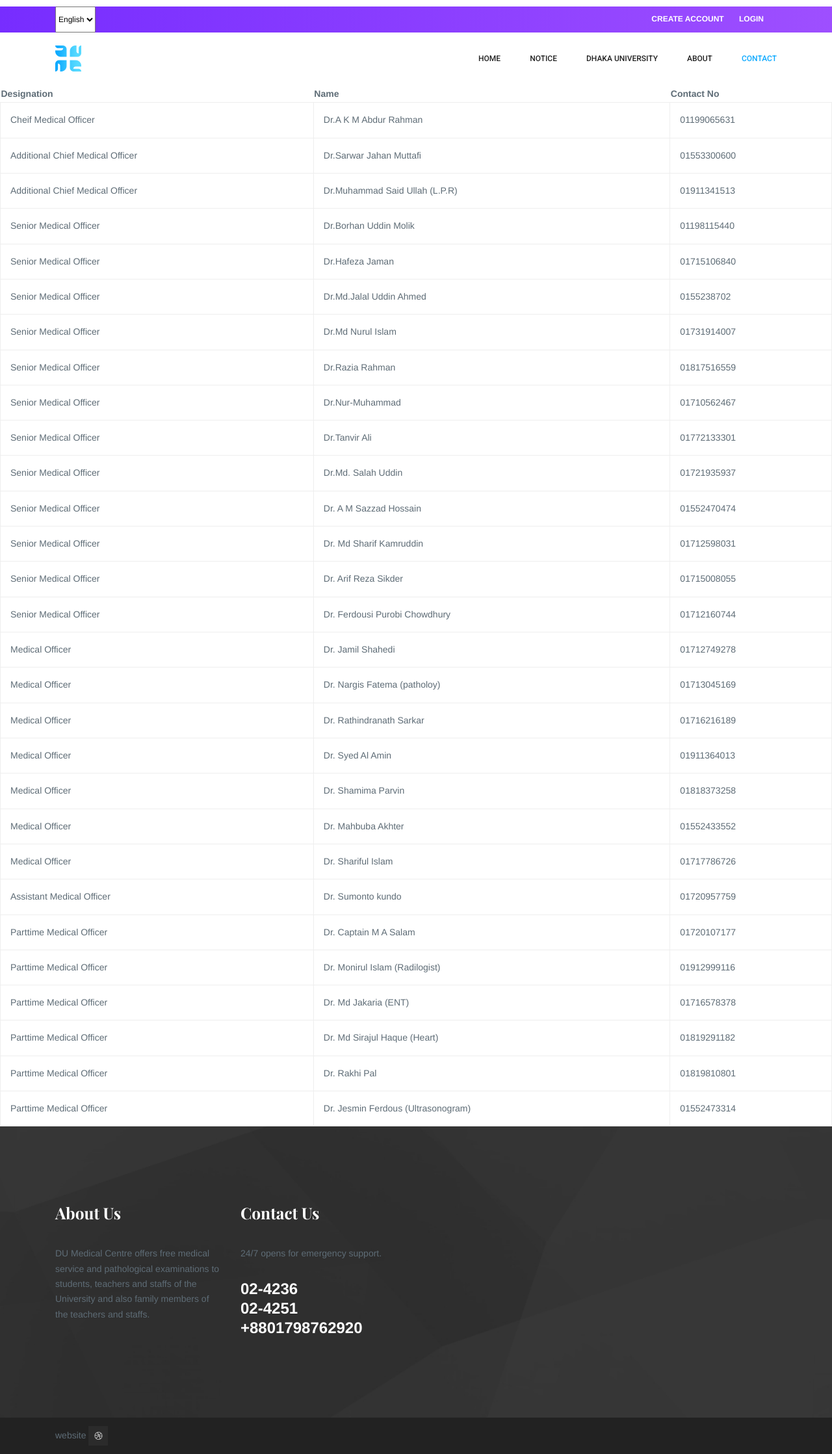
After one commit to tishat-ahasan/DU-Doctor, a Django app: page /contacts/ in a window 1280 px wide. The commit adds this page. Shown: the whole page at 65% size. Run offline with Django 3.2, Linux system fonts and the light colour scheme; some libraries are stand-ins or nearby versions.

Commit message:
checked since 4.13am

```diff
--- a/Pages/views.py
+++ b/Pages/views.py
@@ -24,3 +24,7 @@ def about_page(request):
     context = {}
 
     return render(request, 'about.html', context)
+
+def contact_view(request):
+    context = {}
+    return render(request, 'contacts.html', context)
--- a/login_signup/models.py
+++ b/login_signup/models.py
@@ -26,7 +26,7 @@ class UserProfileInfo(models.Model):
     admission_year = models.PositiveIntegerField(default=2010,null=True,blank=True)
     phone_number = models.CharField(max_length=20,null=True,blank=True)
     blood_group = models.CharField(max_length=10,null=True,blank=True)
-    date_of_birth = models.DateField(default=datetime.date.today,null=True,blank=True)
+    date_of_birth = models.DateField(default=datetime.date.today)
 
 def __str__(self):
     return self.user.username
--- a/project/urls.py
+++ b/project/urls.py
@@ -45,6 +45,7 @@ urlpatterns = [
     url(r'^appointment_list/$', appointment_list_view, name='appointment_list'),
     url(r'^today_appointment/$', today_appointment_view, name='today_appointment'),
     url(r'^edit_appointment_with_pk/(?P<pk>\d+)/$', edit_appointment_view, name='edit_appointment_with_pk'),
+    url(r'^contacts/$', contact_view, name='contact'),
 ]
 
 if settings.DEBUG:
--- a/static/css/style.css
+++ b/static/css/style.css
@@ -413,7 +413,7 @@ button:focus {
   .header-top .header-top-right {
     text-align: right; }
     .header-top .header-top-right a {
-      margin-right: 40px; }
+      margin-right: 20px; }
       .header-top .header-top-right a:last-child {
         margin-right: 0; }
       .header-top .header-top-right a .lnr {
--- /dev/null
+++ b/templates/contacts.html
@@ -0,0 +1,218 @@
+{% extends 'index.html' %}
+
+
+{% block active_blog %}
+    <ul class="nav navbar-nav menu_nav ml-auto">
+        <li class="nav-item "><a class="nav-link" href="{% url 'home' %}">Home</a></li>
+        <li class="nav-item"><a class="nav-link" href="{% url 'show_notice' %}">Notice</a></li>
+{#                            {% endif %}#}
+        {% if user.is_authenticated %}
+        <li class="nav-item"><a class="nav-link" href="{% url 'online_advice' %}">Online Advice </a></li>
+        {% endif %}
+        <li class="nav-item"><a class="nav-link" href="https://www.du.ac.bd/">Dhaka University</a></li>
+        <li class="nav-item "><a class="nav-link" href="{% url 'aboutPage' %}">About</a></li>
+{#                            {% if user.username == "ludwigprandtl" %}#}
+{#							<li class="nav-item"><a class="nav-link" href="{% url 'post_notice' %}">Post Notice</a></li>#}
+{#                            {% else %}#}
+        <li class="nav-item active"><a class="nav-link" href="{% url 'contact' %}">Contact</a></li>
+
+    </ul>
+{% endblock %}
+
+{% block only_header %}
+<head>
+    <meta charset="UTF-8">
+    <title>Title</title>
+
+</head>
+<body>
+
+
+    <div>
+        <table style="border-collapse: collapse">
+
+            <tr>
+                <th align="center">Designation</th>
+                <th align="center">Name</th>
+                <th align="center">Contact No</th>
+
+            </tr>
+            <tr>
+                <td>Cheif Medical Officer </td>
+                <td>Dr.A K M Abdur Rahman </td>
+                <td>01199065631</td>
+
+            </tr>
+
+            <tr>
+                <td>Additional Chief Medical Officer</td>
+                <td>Dr.Sarwar Jahan Muttafi </td>
+                <td>01553300600</td>
+            </tr>
+
+            <tr>
+                <td>Additional Chief Medical Officer</td>
+                <td>Dr.Muhammad Said Ullah (L.P.R) </td>
+                <td>01911341513</td>
+            </tr>
+
+            <tr>
+                <td>Senior Medical Officer</td>
+                <td>Dr.Borhan Uddin Molik </td>
+                <td>01198115440</td>
+            </tr>
+
+            <tr>
+                <td>Senior Medical Officer</td>
+                <td>Dr.Hafeza Jaman </td>
+                <td>01715106840</td>
+            </tr>
+
+            <tr>
+                <td>Senior Medical Officer</td>
+                <td>Dr.Md.Jalal Uddin Ahmed </td>
+                <td>0155238702</td>
+            </tr>
+
+            <tr>
+                <td>Senior Medical Officer</td>
+                <td>Dr.Md Nurul Islam</td>
+                <td>01731914007</td>
+            </tr>
+
+            <tr>
+                <td>Senior Medical Officer</td>
+                <td>Dr.Razia Rahman</td>
+                <td>01817516559</td>
+            </tr>
+
+            <tr>
+                <td>Senior Medical Officer</td>
+                <td>Dr.Nur-Muhammad </td>
+                <td>01710562467</td>
+            </tr>
+
+            <tr>
+                <td>Senior Medical Officer</td>
+                <td>Dr.Tanvir Ali</td>
+                <td>01772133301</td>
+            </tr>
+
+            <tr>
+                <td>Senior Medical Officer</td>
+                <td>Dr.Md. Salah Uddin</td>
+                <td>01721935937</td>
+            </tr>
+
+            <tr>
+                <td>Senior Medical Officer</td>
+                <td>Dr. A M Sazzad Hossain</td>
+                <td>01552470474</td>
+            </tr>
+
+            <tr>
+                <td>Senior Medical Officer</td>
+                <td>Dr. Md Sharif Kamruddin</td>
+                <td>01712598031</td>
+            </tr>
+
+            <tr>
+                <td>Senior Medical Officer</td>
+                <td>Dr. Arif Reza Sikder</td>
+                <td>01715008055</td>
+            </tr>
+
+            <tr>
+                <td>Senior Medical Officer</td>
+                <td>Dr. Ferdousi Purobi Chowdhury</td>
+                <td>01712160744</td>
+            </tr>
+
+            <tr>
+                <td>Medical Officer</td>
+                <td>Dr. Jamil Shahedi</td>
+                <td>01712749278</td>
+            </tr>
+
+            <tr>
+                <td>Medical Officer</td>
+                <td>Dr. Nargis Fatema (patholoy)</td>
+                <td>01713045169</td>
+            </tr>
+
+            <tr>
+                <td>Medical Officer</td>
+                <td>Dr. Rathindranath Sarkar</td>
+                <td>01716216189</td>
+            </tr>
+
+            <tr>
+                <td>Medical Officer</td>
+                <td>Dr. Syed Al Amin</td>
+                <td>01911364013</td>
+            </tr>
+
+            <tr>
+                <td>Medical Officer</td>
+                <td>Dr. Shamima Parvin </td>
+                <td>01818373258</td>
+            </tr>
+
+
+            <tr>
+                <td>Medical Officer</td>
+                <td>Dr. Mahbuba Akhter </td>
+                <td>01552433552</td>
+            </tr>
+
+            <tr>
+                <td>Medical Officer</td>
+                <td>Dr. Shariful Islam </td>
+                <td>01717786726</td>
+            </tr>
+
+            <tr>
+                <td>Assistant Medical Officer</td>
+                <td>Dr. Sumonto kundo </td>
+                <td>01720957759</td>
+            </tr>
+
+            <tr>
+                <td>Parttime Medical Officer</td>
+                <td>Dr. Captain M A Salam  </td>
+                <td>01720107177</td>
+            </tr>
+            <tr>
+                <td>Parttime Medical Officer</td>
+                <td>Dr. Monirul Islam (Radilogist)</td>
+                <td>01912999116</td>
+            </tr>
+
+            <tr>
+                <td>Parttime Medical Officer</td>
+                <td>Dr. Md Jakaria (ENT)</td>
+                <td>01716578378</td>
+            </tr>
+
+             <tr>
+                <td>Parttime Medical Officer</td>
+                <td>Dr. Md Sirajul Haque (Heart)</td>
+                <td>01819291182</td>
+            </tr>
+
+             <tr>
+                <td>Parttime Medical Officer</td>
+                <td>Dr. Rakhi Pal</td>
+                <td>01819810801</td>
+            </tr>
+
+            <tr>
+                <td>Parttime Medical Officer</td>
+                <td>Dr. Jesmin Ferdous (Ultrasonogram)</td>
+                <td>01552473314</td>
+            </tr>
+        </table>
+    </div>
+</body>
+</html>
+{% endblock %}
--- a/templates/index.html
+++ b/templates/index.html
@@ -45,8 +45,6 @@
 						</select>
 					</div>
 					<div class="col-lg-9 col-sm-8 col-8 header-top-right ">
-						<a href="tel:+8801798-762920"><span class="lnr lnr-phone-handset"></span> <span class="text"><span class="text"></span></span></a>
-						<a href="mailto:registrar@du.ac.bd"><span class="lnr lnr-envelope"></span> <span class="text"><span class="text">support</span></span></a>
                         {% if user.is_superuser %}
 						<a href="{% url 'appointment_list' %}" >Appointment</a>
                             {% elif user.is_authenticated %}
@@ -75,23 +73,16 @@
 								forgot password?click here
 							</p>
 						</form>
+                        {% endif %}
 
-                        {% endif %}
 					</div>
 				</div>
 			</div>
 		</div>
 		<div class="main_menu">
-			<div class="search_input" id="search_input_box">
-				<div class="container">
-					<form class="d-flex justify-content-between">
-						<input type="text" class="form-control" id="search_input" placeholder="Search Here">
-						<button type="submit" class="btn"></button>
-						<span class="lnr lnr-cross" id="close_search" title="Close Search"></span>
-					</form>
-				</div>
+
 			</div>
-			<nav class="navbar navbar-expand-lg navbar-light">
+			<nav class="navbar navbar-expand-lg ">
 				<div class="container">
 					<!-- Brand and toggle get grouped for better mobile display -->
 					<a class="navbar-brand logo_h" href="{% url 'home' %}"><img src="{% static 'img/favicon.png' %}" alt=""></a>
@@ -102,7 +93,7 @@
 						<span class="icon-bar"></span>
 					</button>
 					<!-- Collect the nav links, forms, and other content for toggling -->
-					<div class="collapse navbar-collapse offset" id="navbarSupportedContent">
+					<div id="navbarSupportedContent">
 						{% block active_blog %}
 						<ul class="nav navbar-nav menu_nav ml-auto">
 							<li class="nav-item active"><a class="nav-link" href="{% url 'home' %}">Home</a></li>
@@ -116,14 +107,11 @@
 {#                            {% if user.username == "ludwigprandtl" %}#}
 {#							<li class="nav-item"><a class="nav-link" href="{% url 'post_notice' %}">Post Notice</a></li>#}
 {#                            {% else %}#}
+							<li class="nav-item"><a class="nav-link" href="{% url 'contact' %}">Contact</a></li>
 
 						</ul>
 						{% endblock %}
-						<ul class="nav navbar-nav ml-auto">
-							<li class="nav-item"><a href="#" class="search">
-									<i class="lnr lnr-magnifier" id="search"></i></a>
-							</li>
-						</ul>
+
 					</div>
 
 				</div>
@@ -199,7 +187,7 @@
 						<div class="feature_content">
 							<p>30 doctors working in different shifts with 13 senior medical officers,7 Medical Officers,6 doctors in HOMEO Unit.</p>
 							<div class="feature_btn">
-								<a href="#" class="f_btn">Learn More</a>
+
 							</div>
 						</div>
 					</div>
@@ -215,7 +203,11 @@
 							<p>Lorem ipsum dolor sit amet, consectetur adipisicing elit, sed do eiusmod tempor incididunt ut labore et
 								dolore magna aliqua. Ut enim ad minim veniam.</p>
 							<div class="feature_btn">
-								<a href="#" class="f_btn">Get Appointment</a>
+								{% if user.is_superuser %}
+
+                            	{% elif user.is_authenticated %}
+                        		<a href="{% url 'appointment' %}" class="f_btn">Get Appointment</a>
+                        		{% endif %}
 							</div>
 						</div>
 					</div>
@@ -234,7 +226,7 @@
 			<div class="row align-items-center">
 				<div class="col-lg-5 col-md-5">
 					<div class="about_details lite_bg">
-						<h2>Welcome to Medicare Center</h2>
+						<h2>Welcome to DU Medical Center</h2>
 						<p>24/7 free medical service and free pathological examinations to students, teachers and staffs of the University and also family members of the teachers and staffs. </p>
 
 					</div>
@@ -243,12 +235,13 @@
 					<div class="about_right overlay">
 						<div class="about_inner">
 							<h4>Doctors Time table</h4>
-							<p>Mon to Friday -- 07.00 AM to 10.00 PM</p>
-							<p>Mon to Friday -- 07.00 AM to 10.00 PM</p>
-							<p>Mon to Friday -- 07.00 AM to 10.00 PM</p>
-							<p>Mon to Friday -- 07.00 AM to 10.00 PM</p>
-							<p>Mon to Friday -- 07.00 AM to 10.00 PM</p>
-							<p>Mon to Friday -- 07.00 AM to 10.00 PM</p>
+							<p>Saturday  -- 10.00 AM to 02.00 PM</p>
+							<p>Sunday    -- 08.00 AM to 05.00 PM</p>
+							<p>Monday    -- 08.00 AM to 05.00 PM</p>
+							<p>Tuesday   -- 08.00 AM to 05.00 PM</p>
+							<p>Wednesday -- 08.00 AM to 05.00 PM</p>
+							<p>Thursday  -- 08.00 AM to 02.00 PM </p>
+							<p>Friday  -- 08.00 AM to 02.00 PM </p>
 						</div>
 
 					</div>
@@ -282,27 +275,6 @@
 								<div class="row align-items-center">
 									<div class="col-lg-4 col-md-3">
 										<div class="blog_thumb">
-											<img class="img-fluid" src="{% static 'img/recent-blog/blog1.jpg' %}" alt="">
-										</div>
-									</div>
-									<div class="col-lg-8 col-md-8">
-										<div class="blog_details">
-
-											<h4>
-												<a href="#">Portable Fashion for women</a>
-											</h4>
-											<p>Lorem ipsum dolor sit amet, consectetur adipisicing elit, sed do eiusmod tempor incididunt.</p>
-										</div>
-									</div>
-								</div>
-							</div>
-						</div>
-						<!-- single-blog -->
-						<div class="col-lg-12 col-sm-12">
-							<div class="single_blog">
-								<div class="row align-items-center">
-									<div class="col-lg-4 col-md-3">
-										<div class="blog_thumb">
 											<img class="img-fluid" src="{% static 'img/recent-blog/blog2.jpg' %}" alt="">
 										</div>
 									</div>
@@ -310,15 +282,21 @@
 										<div class="blog_details">
 
 											<h4>
-												<a href="#">Portable Fashion for women</a>
+												<a href="https://www.daily-sun.com/post/342222/2018/10/10/Dhaka-University-observes-World-Mental-Health-Day">Dhaka University observes World Mental Health Day</a>
 											</h4>
-											<p>Lorem ipsum dolor sit amet, consectetur adipisicing elit, sed do eiusmod tempor incididunt.</p>
+											<p>
+												The World Mental Health Day 2018 was observed on Dhaka University (DU) campus
+												through different programmes including discussions on Wednesday.
+												This year's theme of the day is ‘Young people and mental health in a changing world’.
+												Marking the day, DU Educational and Counseling Psychology (ECP) department
+												and Students Counseling and Guidance Service Office jointly set up a stall in front
+												of Teacher-Student Center (TSC) to provide free mental services to the people.
+											</p>
 										</div>
 									</div>
 								</div>
 							</div>
 						</div>
-						<!-- single-blog -->
 						<div class="col-lg-12 col-sm-12">
 							<div class="single_blog">
 								<div class="row align-items-center">
@@ -333,9 +311,15 @@
 
 											</div>
 											<h4>
-												<a href="#">Portable Fashion for women</a>
+												<a href="http://www.theindependentbd.com/printversion/details/192412">World Oral Health Day</a>
 											</h4>
-											<p>Lorem ipsum dolor sit amet, consectetur adipisicing elit, sed do eiusmod tempor incididunt.</p>
+											<p>
+												Bangladesh Dental Society (BDS) and Unilever Bangladesh’s oral care brand Pepsodent
+												jointly organised a programme in the capital's Bangabandhu International Conference
+												Centre (BICC) yesterday marking the World Oral Health Day -2019.
+												With the theme of ‘Say Ahh: Act on Mouth Health’, the day-long programme began with a
+												procession in the morning.
+											</p>
 										</div>
 									</div>
 								</div>
@@ -345,45 +329,9 @@
 				</div>
 
 				<!-- appoinment area -->
-				<div class="col-lg-6">
-					<div class="recent_blog appoinment">
-						<div class="blog_title">
-							<h2>Make an Appointment</h2>
-							<p>Lorem ipsum dolor sit amet, consectetur adipisicing elit, sed do eiusmod tempor incididunt ut labore et
-								dolore magna aliqua.</p>
-						</div>
-					</div>
-					<div class="row justify-content-center">
-						<div class="appoinment_form_section lite_bg">
-							<form class="form_area" id="myForm" action="mail.html" method="post">
-								<div class="row">
-									<div class="col-lg-12 form_group">
-										<input name="name" placeholder="Patient name" onfocus="this.placeholder = ''" onblur="this.placeholder = 'Enter your name'"
-										 class="common_input form-control" required="" type="text">
-										<input name="email" placeholder="Email address" pattern="[A-Za-z0-9._%+-]+@[A-Za-z0-9.-]+\.[A-Za-z]{1,63}$"
-										 onfocus="this.placeholder = ''" onblur="this.placeholder = 'Enter email address'" class="common_input form-control"
-										 required="" type="email">
-										<input name="name" placeholder="Date of birth" onfocus="this.placeholder = ''" onblur="this.placeholder = 'Enter your name'"
-										 class="common_input form-control" required="" type="text">
-										<select class="default-select">
-											<option data-display="Doctor’s name">Doctor’s name</option>
-											<option value="1">Rashimul</option>
-											<option value="2">Shofi</option>
-										</select>
-										<input name="subject" placeholder="Appointment date" onfocus="this.placeholder = ''" onblur="this.placeholder = 'Enter Subject'"
-										 class="common_input mb-10 form-control" required="" type="text">
-
-										<textarea class="common_textarea form-control" name="message" placeholder="Messege" onfocus="this.placeholder = ''"
-										 onblur="this.placeholder = 'Messege'" required=""></textarea>
-									</div>
-									<div class="col-lg-12 text-center">
-										<button class="primary-btn text-uppercase">confirm booking</button>
-									</div>
-								</div>
-							</form>
-						</div>
-					</div>
-				</div>
+				<br> <br> <br> <br> <br> <br>
+					<p> <iframe src="https://www.google.com/maps/embed?pb=!1m18!1m12!1m3!1d1826.2624458305586!2d90.39558857057428!3d23.728654761712907!2m3!1f0!2f0!3f0!3m2!1i1024!2i768!4f13.1!3m3!1m2!1s0x3755b9c94da575df%3A0x8b203b3d5152f883!2sMedical+Centre%2C+University+of+Dhaka!5e0!3m2!1sen!2sbd!4v1556658682744!5m2!1sen!2sbd" width="400" height="500" frameborder="0" style="border:0" allowfullscreen></iframe></p>
+<!--				end map-->
 			</div>
 		</div>
 	</section>
```
Also changed, not shown: MyProfile/templates/MyProfile/edit_appointment_form.html (added, +144 -0 lines), MyProfile/views.py (+8 -1 lines), OnlineAdvice/templates/OnlineAdvice/online_advice.html (+16 -0 lines), PostNotice/templates/PostNotice/show_notice.html (+17 -0 lines), login_signup/templates/login_signup/index.html (deleted, +0 -10 lines), login_signup/views.py (+6 -6 lines), templates/about.html (+15 -21 lines), db.sqlite3, login_signup/migrations/0003_auto_20190430_2140.py (added).
